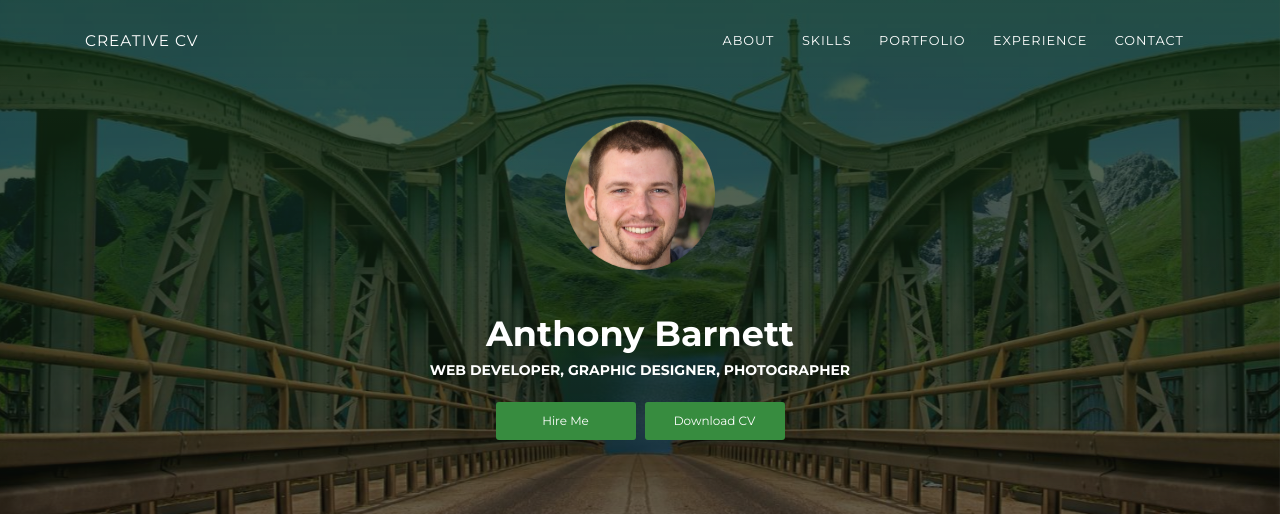
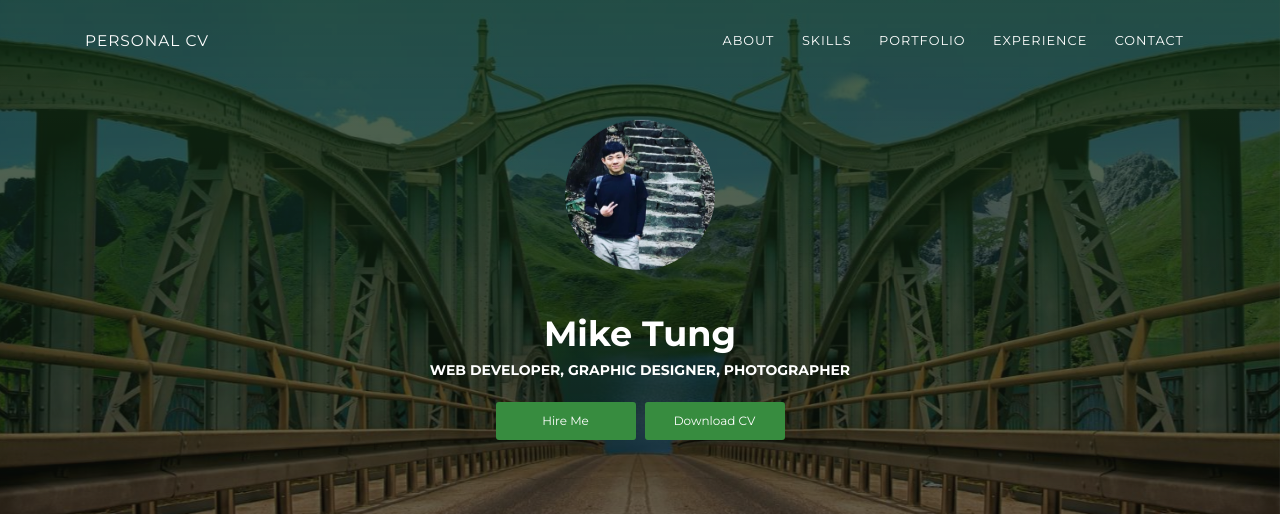
Before and after one commit to tysmember/tysmember.github.io, a plain HTML site: page index.html in a window 1280 px wide. Shown: the top 514 px of the page. Drawn offline with Linux system fonts and the light colour scheme.

Commit message:
Update index CV photo

```diff
--- a/index.html
+++ b/index.html
@@ -4,7 +4,7 @@
     <meta charset="UTF-8">
     <meta http-equiv="X-UA-Compatible" content="IE=edge">
     <meta name="viewport" content="width=device-width, initial-scale=1">
-    <title>Creative CV</title>
+    <title>TongYsMember</title>
     <link href="https://fonts.googleapis.com/css?family=Montserrat:400,700,200" rel="stylesheet">
     <link href="https://maxcdn.bootstrapcdn.com/font-awesome/latest/css/font-awesome.min.css" rel="stylesheet">
     <link href="css/aos.css?ver=1.1.0" rel="stylesheet">
@@ -24,7 +24,7 @@
       <div class="profile-page sidebar-collapse">
         <nav class="navbar navbar-expand-lg fixed-top navbar-transparent bg-primary" color-on-scroll="400">
           <div class="container">
-            <div class="navbar-translate"><a class="navbar-brand" href="#" rel="tooltip">Creative CV</a>
+            <div class="navbar-translate"><a class="navbar-brand" href="#" rel="tooltip">Personal CV</a>
               <button class="navbar-toggler navbar-toggler" type="button" data-toggle="collapse" data-target="#navigation" aria-controls="navigation" aria-expanded="false" aria-label="Toggle navigation"><span class="navbar-toggler-bar bar1"></span><span class="navbar-toggler-bar bar2"></span><span class="navbar-toggler-bar bar3"></span></button>
             </div>
             <div class="collapse navbar-collapse justify-content-end" id="navigation">
@@ -48,8 +48,8 @@
       <div class="page-header-image" data-parallax="true" style="background-image: url('images/cc-bg-1.jpg')"></div>
       <div class="container">
         <div class="content-center">
-          <div class="cc-profile-image"><a href="#"><img src="images/anthony.jpg" alt="Image"/></a></div>
-          <div class="h2 title">Anthony Barnett</div>
+          <div class="cc-profile-image"><a href="#"><img src="images/cv.png" alt="Image"/></a></div>
+          <div class="h2 title">Mike Tung</div>
           <p class="category text-white">Web Developer, Graphic Designer,  Photographer</p><a class="btn btn-primary smooth-scroll mr-2" href="#contact" data-aos="zoom-in" data-aos-anchor="data-aos-anchor">Hire Me</a><a class="btn btn-primary" href="#" data-aos="zoom-in" data-aos-anchor="data-aos-anchor">Download CV</a>
         </div>
       </div>
```
Also changed, not shown: images/cv.png (added).
